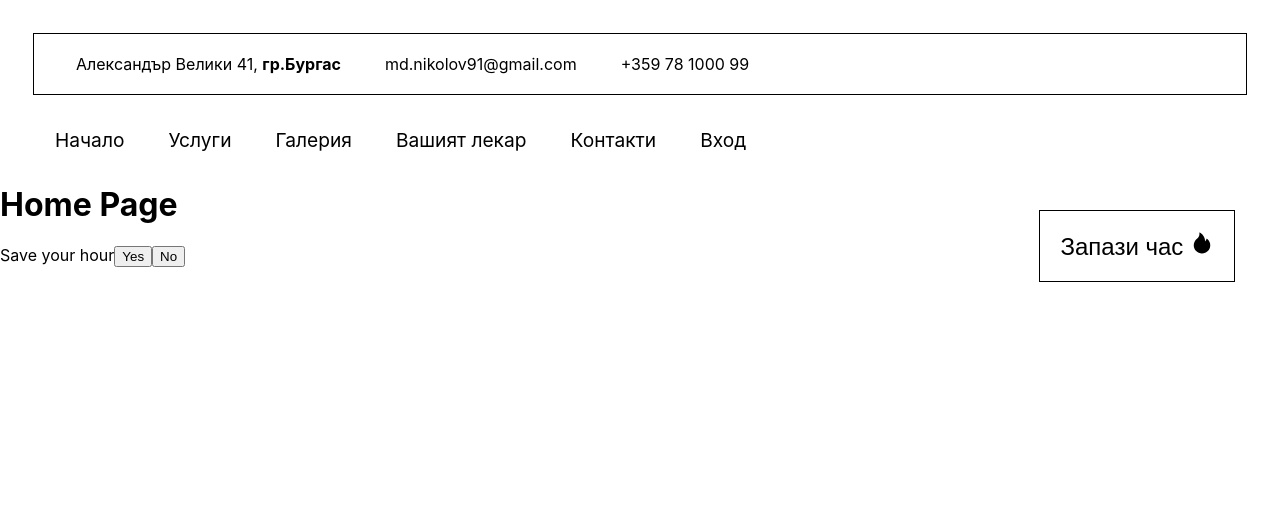
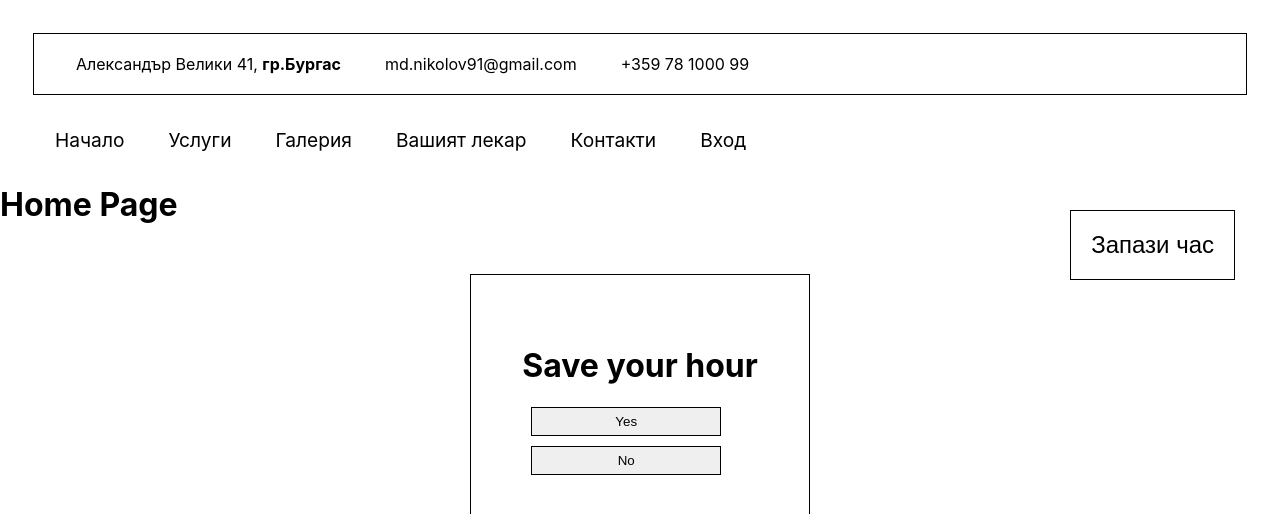
Before and after one commit to stefanovagloriaa/medical-appointment-app, a Next.js app: page / in a window 1280 px wide. Both pictures are taken after a click on the button "Запази час". Shown: the top 514 px of the page. Built offline with nearby package versions, Linux system fonts and the light colour scheme.

Commit message:
button added

```diff
--- /dev/null
+++ b/components/AppointmentModal.js
@@ -0,0 +1,31 @@
+import classes from "./AppointmentModal.module.css";
+import { useState } from "react";
+
+const AppointmentModal = () => {
+  const [showModal, setShowModal] = useState(false);
+
+  const closeModal = () => {
+    setShowModal(false);
+  };
+  return (
+    <div>
+      <div>
+        <button
+          onClick={() => setShowModal(true)}
+          className={classes.buttonStyle}
+        >
+          Запази час
+        </button>
+      </div>
+      {showModal && (
+        <form className={classes.appointment}>
+          <h1>Save your hour</h1>
+          <button>Yes</button>
+          <button onClick={() => setShowModal(false)}>No</button>
+        </form>
+      )}
+    </div>
+  );
+};
+
+export default AppointmentModal;
--- /dev/null
+++ b/components/AppointmentModal.module.css
@@ -0,0 +1,31 @@
+.appointment {
+    text-align: center;
+    padding: 50px;
+    border: 1px solid;
+    margin-left: 470px;
+    margin-right: 470px;
+    margin-top: 50px;
+}
+
+.appointment button {
+    display: block;
+    width: 80%;
+    padding: 6px;
+    margin: 10px;
+    box-sizing: border-box;
+    border: 1px solid black;
+}
+
+.buttonStyle {
+    border-style: solid;
+    border-width: 1px;
+    border-color: black;
+    padding: 20px;
+    background-color: transparent;
+    cursor: pointer;
+    position:absolute;
+    top: 200px;
+    right: 35px;
+    margin: 10px;
+    font-size: x-large;
+}
--- a/components/MainNavigation.js
+++ b/components/MainNavigation.js
@@ -2,7 +2,6 @@ import { Fragment, useState } from "react";
 import Link from "next/link";
 import classes from "./MainNavigation.module.css";
 import { useSelector } from "react-redux";
-import Modal from "./Modal";
 
 const MainNavigation = () => {
   const isAuth = useSelector((state) => state.auth.isAuth);
--- a/components/Modal.js
+++ /dev/null
@@ -1,29 +0,0 @@
-import { Fragment, useState } from "react";
-import Image from "next/image";
-import classes from "./Modal.module.css";
-import { AiFillFire } from "react-icons/ai";
-const Modal = () => {
-  const [showModal, setShowModal] = useState(false);
-
-  return (
-    <div className="flex md:flex-col justify-center items-center mt-100">
-      <div flex gap-5>
-        <button
-          onClick={() => setShowModal(true)}
-          className={classes.buttonStyle}
-        >
-          Запази час <AiFillFire />
-        </button>
-      </div>
-      {showModal && (
-        <div>
-          Save your hour
-          <button>Yes</button>
-          <button onClick={() => setShowModal(false)}>No</button>
-        </div>
-      )}
-    </div>
-  );
-};
-
-export default Modal;
--- a/components/Modal.module.css
+++ /dev/null
@@ -1,13 +0,0 @@
-.buttonStyle {
-    border-style: solid;
-    border-width: 1px;
-    border-color: black;
-    padding: 20px;
-    background-color: transparent;
-    cursor: pointer;
-    position:absolute;
-    top: 200px;
-    right: 35px;
-    margin: 10px;
-    font-size: x-large;
-}
--- a/pages/index.js
+++ b/pages/index.js
@@ -1,6 +1,6 @@
 import { Fragment } from "react";
 import Head from "next/head";
-import Modal from "../components/Modal";
+import AppointmentModal from "../components/AppointmentModal";
 
 const HomePage = () => {
   return (
@@ -9,7 +9,7 @@ const HomePage = () => {
         <title>Home Page</title>
       </Head>
       <h1>Home Page</h1>
-      <Modal></Modal>
+      <AppointmentModal />
     </Fragment>
   );
 };
```
